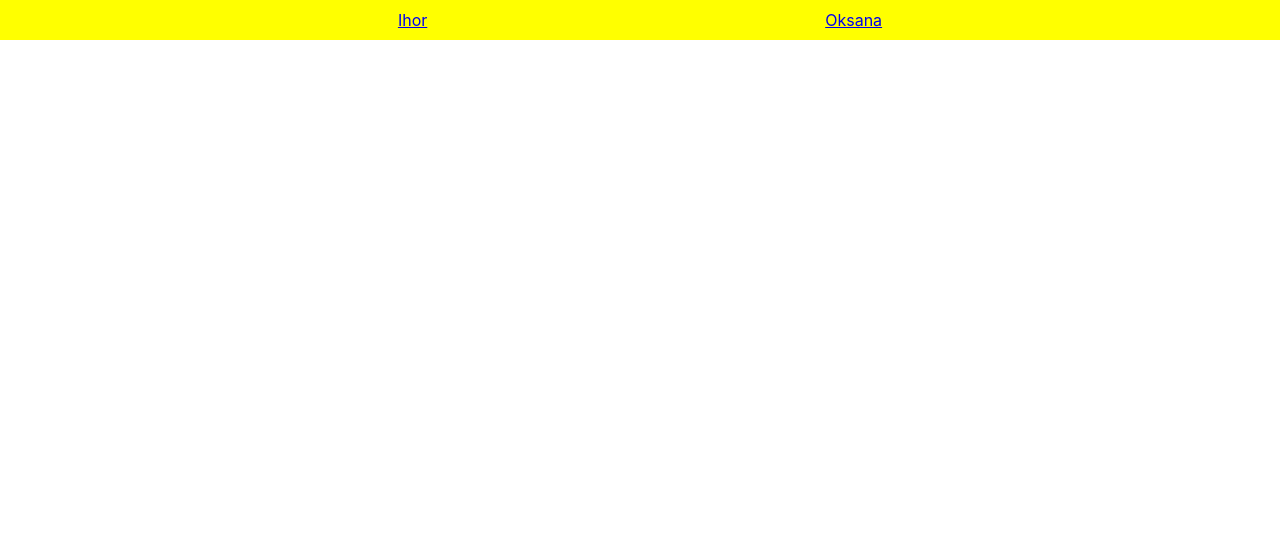
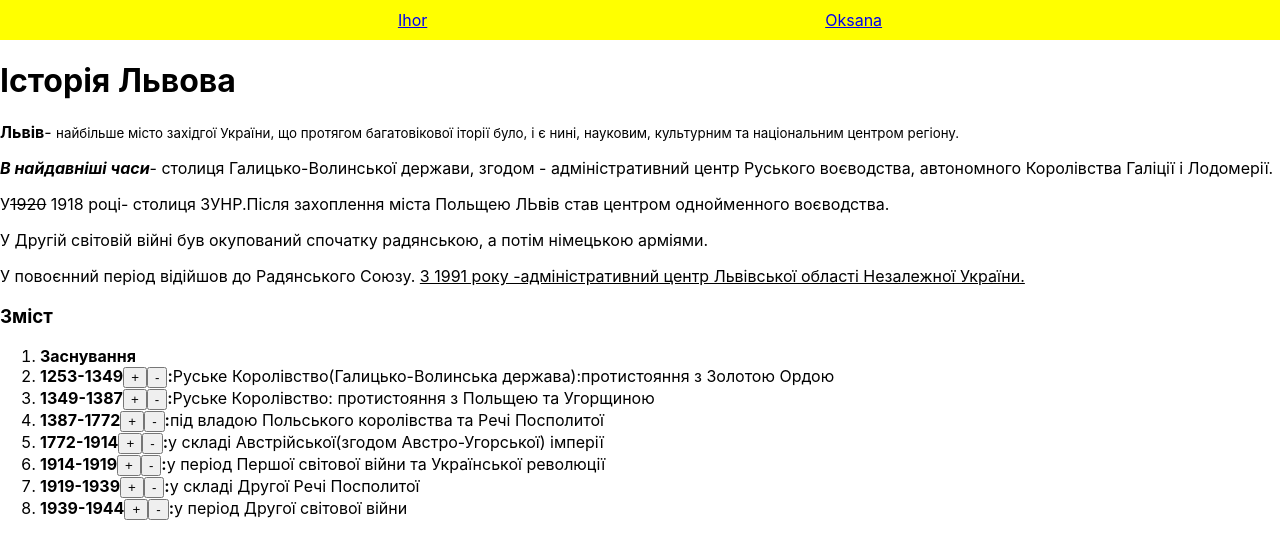
Before and after one commit to itpavlo/itpavlo.github.io, a React (Create React App) app in the folder mycv/: page / in a window 1280 px wide. Shown: the top 558 px of the page. Built offline with nearby package versions, Linux system fonts and the light colour scheme.

Commit message:
hw dates

```diff
--- a/mycv/src/App.js
+++ b/mycv/src/App.js
@@ -2,6 +2,7 @@ import Navbar from "./components/Navbar/Navbar";
 import { Outlet} from "react-router-dom";
 import "./index.css";
 import { AppRoutes } from "./common/AppRoutes";
+import Lviv_milyavskiy from "./components/milyavskiyV/milyavskiy"
 
 
 
@@ -10,6 +11,7 @@ function App() {
     <div>
         <Navbar />
         <Outlet />
+        <Lviv_milyavskiy/>
     </div>
   );
 }
--- /dev/null
+++ b/mycv/src/components/milyavskiyV/ClassComponent.jsx
@@ -0,0 +1,28 @@
+import React from "react";
+class ClassComponent extends React.Component{
+    constructor(props){
+        super(props)
+        this.state = {
+            ...props
+        }
+    }
+    addItem(){
+        this.setState({count: this.state.count+1})
+    }
+    removeItem(){
+        this.setState({count: this.state.count-1})
+    }
+
+
+    render(){
+        return (
+            <>
+                {this.state.count}
+                <button type="button" onClick={this.addItem.bind(this)}>+</button>
+                <button type="button" onClick={this.removeItem.bind(this)}>-</button>
+            </>
+        )
+    }
+
+}
+export default ClassComponent
--- /dev/null
+++ b/mycv/src/components/milyavskiyV/milyavskiy.jsx
@@ -0,0 +1,28 @@
+    import React from "react";
+import ClassComponent from "./ClassComponent";
+function Lviv_milyavskiy() {
+    return(
+<div>
+
+<h1>Історія Львова</h1>
+
+<p><b>Львів</b>- <small>найбільше місто західгої України, що протягом багатовікової іторії було, і є нині, науковим, культурним та національним центром регіону.</small></p>
+<p><i><b>В найдавніші часи</b></i>- столиця Галицько-Волинської держави, згодом - адміністративний центр Руського воєводства, автономного Королівства Галіції і Лодомерії.</p>
+<p>У<s>1920</s> 1918 році- столиця ЗУНР.Після захоплення міста Польщею ЛЬвів став центром однойменного воєводства.</p>
+<p>У Другій світовій війні був окупований спочатку радянською, а потім німецькою арміями.</p>
+У повоєнний період відійшов до Радянського Союзу. <ins> З 1991 року -адміністративний центр Львівської області Незалежної України. </ins>
+<h3><b>Зміст</b></h3>
+<ol>
+<li><b>Заснування</b></li>
+<li><b>1253-<ClassComponent count={1349}/>:</b>Руське Королівство(Галицько-Волинська держава):протистояння з Золотою Ордою</li>
+<li><b>1349-<ClassComponent count={1387}/>:</b>Руське Королівство: протистояння з Польщею та Угорщиною</li>
+<li><b>1387-<ClassComponent count={1772}/>:</b>під владою Польського королівства та Речі Посполитої</li>
+<li><b>1772-<ClassComponent count={1914}/>:</b>у складі Австрійської(згодом Австро-Угорської) імперії</li>
+<li><b>1914-<ClassComponent count={1919}/>:</b>у період Першої світової війни та Української революції</li>
+<li><b>1919-<ClassComponent count={1939}/>:</b>у складі Другої Речі Посполитої</li>
+<li><b>1939-<ClassComponent count={1944}/>:</b>у період Другої світової війни</li>
+</ol>
+</div>
+    )
+}
+export default Lviv_milyavskiy
```
Also changed, not shown: 1 other file (tests, documents, lock files or other folders).
